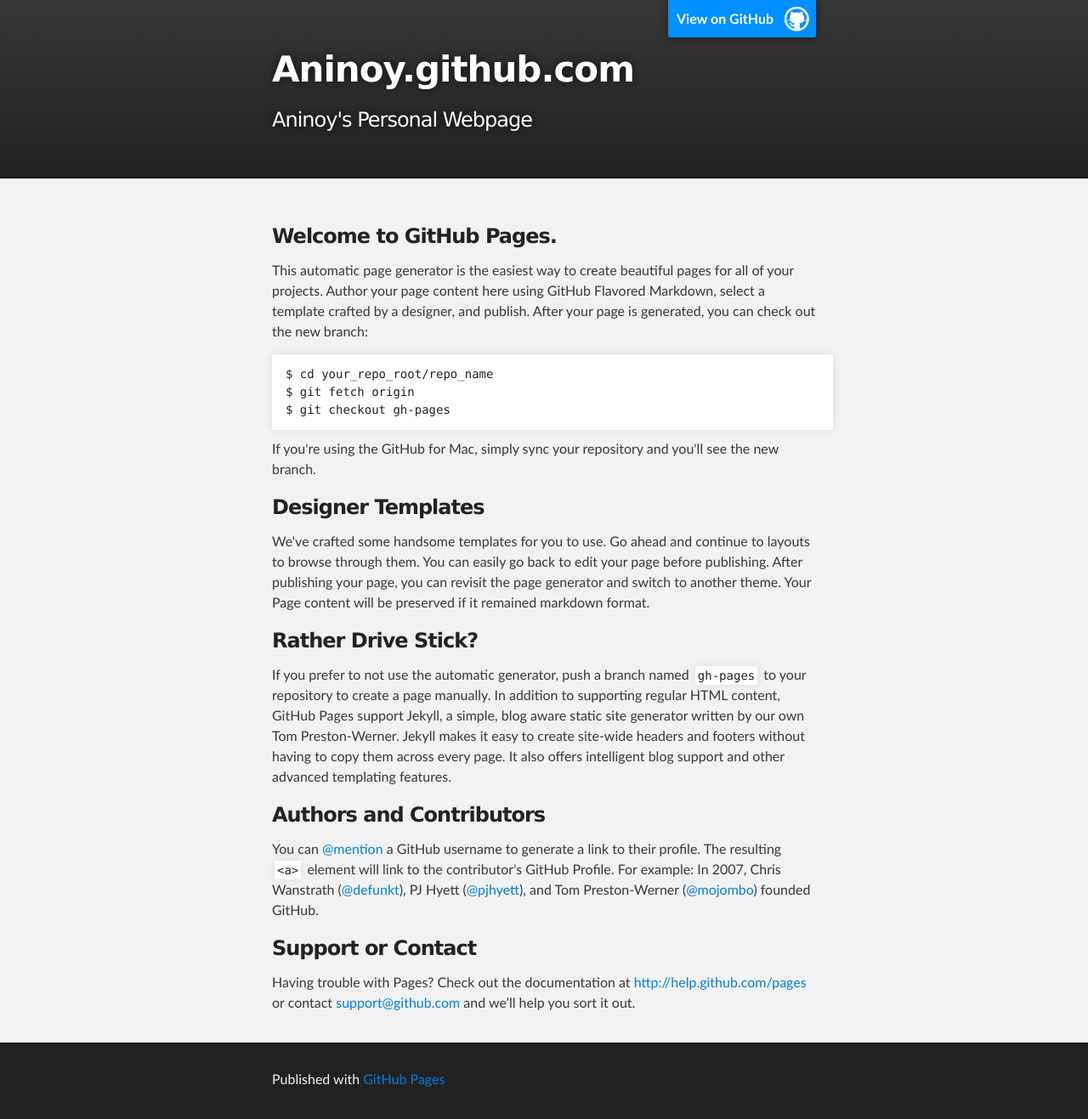
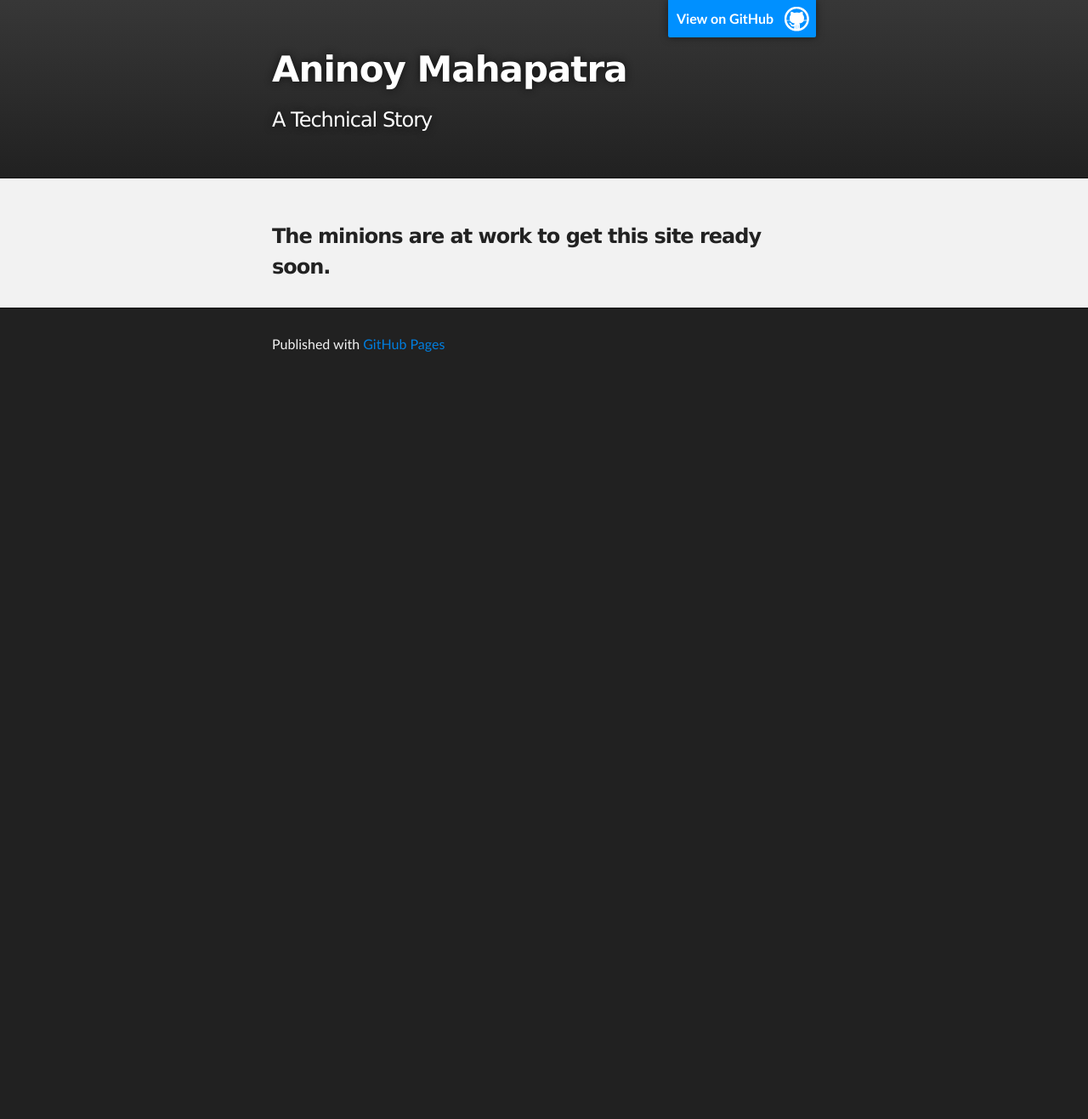
Before and after one commit to aninoy/aninoy.github.com, a plain HTML site: page index.html in a window 1280 px wide. Shown: the whole page at 85% size. After the commit the page ends 800 px from the top, so only its background shows below. Drawn offline with Linux system fonts and the light colour scheme.

Commit message:
Update index.html

```diff
--- a/index.html
+++ b/index.html
@@ -18,8 +18,8 @@
         <header class="inner">
           <a id="forkme_banner" href="https://github.com/aninoy">View on GitHub</a>
 
-          <h1 id="project_title">Aninoy.github.com</h1>
-          <h2 id="project_tagline">Aninoy's Personal Webpage</h2>
+          <h1 id="project_title">Aninoy Mahapatra</h1>
+          <h2 id="project_tagline">A Technical Story</h2>
 
         </header>
     </div>
@@ -27,32 +27,7 @@
     <!-- MAIN CONTENT -->
     <div id="main_content_wrap" class="outer">
       <section id="main_content" class="inner">
-        <h3>Welcome to GitHub Pages.</h3>
-
-<p>This automatic page generator is the easiest way to create beautiful pages for all of your projects. Author your page content here using GitHub Flavored Markdown, select a template crafted by a designer, and publish. After your page is generated, you can check out the new branch:</p>
-
-<pre><code>$ cd your_repo_root/repo_name
-$ git fetch origin
-$ git checkout gh-pages
-</code></pre>
-
-<p>If you're using the GitHub for Mac, simply sync your repository and you'll see the new branch.</p>
-
-<h3>Designer Templates</h3>
-
-<p>We've crafted some handsome templates for you to use. Go ahead and continue to layouts to browse through them. You can easily go back to edit your page before publishing. After publishing your page, you can revisit the page generator and switch to another theme. Your Page content will be preserved if it remained markdown format.</p>
-
-<h3>Rather Drive Stick?</h3>
-
-<p>If you prefer to not use the automatic generator, push a branch named <code>gh-pages</code> to your repository to create a page manually. In addition to supporting regular HTML content, GitHub Pages support Jekyll, a simple, blog aware static site generator written by our own Tom Preston-Werner. Jekyll makes it easy to create site-wide headers and footers without having to copy them across every page. It also offers intelligent blog support and other advanced templating features.</p>
-
-<h3>Authors and Contributors</h3>
-
-<p>You can <a href="https://github.com/blog/821" class="user-mention">@mention</a> a GitHub username to generate a link to their profile. The resulting <code>&lt;a&gt;</code> element will link to the contributor's GitHub Profile. For example: In 2007, Chris Wanstrath (<a href="https://github.com/defunkt" class="user-mention">@defunkt</a>), PJ Hyett (<a href="https://github.com/pjhyett" class="user-mention">@pjhyett</a>), and Tom Preston-Werner (<a href="https://github.com/mojombo" class="user-mention">@mojombo</a>) founded GitHub.</p>
-
-<h3>Support or Contact</h3>
-
-<p>Having trouble with Pages? Check out the documentation at <a href="http://help.github.com/pages">http://help.github.com/pages</a> or contact <a href="mailto:support@github.com">support@github.com</a> and we’ll help you sort it out.</p>
+        <h3>The minions are at work to get this site ready soon.</h3>
       </section>
     </div>
 
@@ -63,7 +38,5 @@
       </footer>
     </div>
 
-
-
   </body>
 </html>
```
